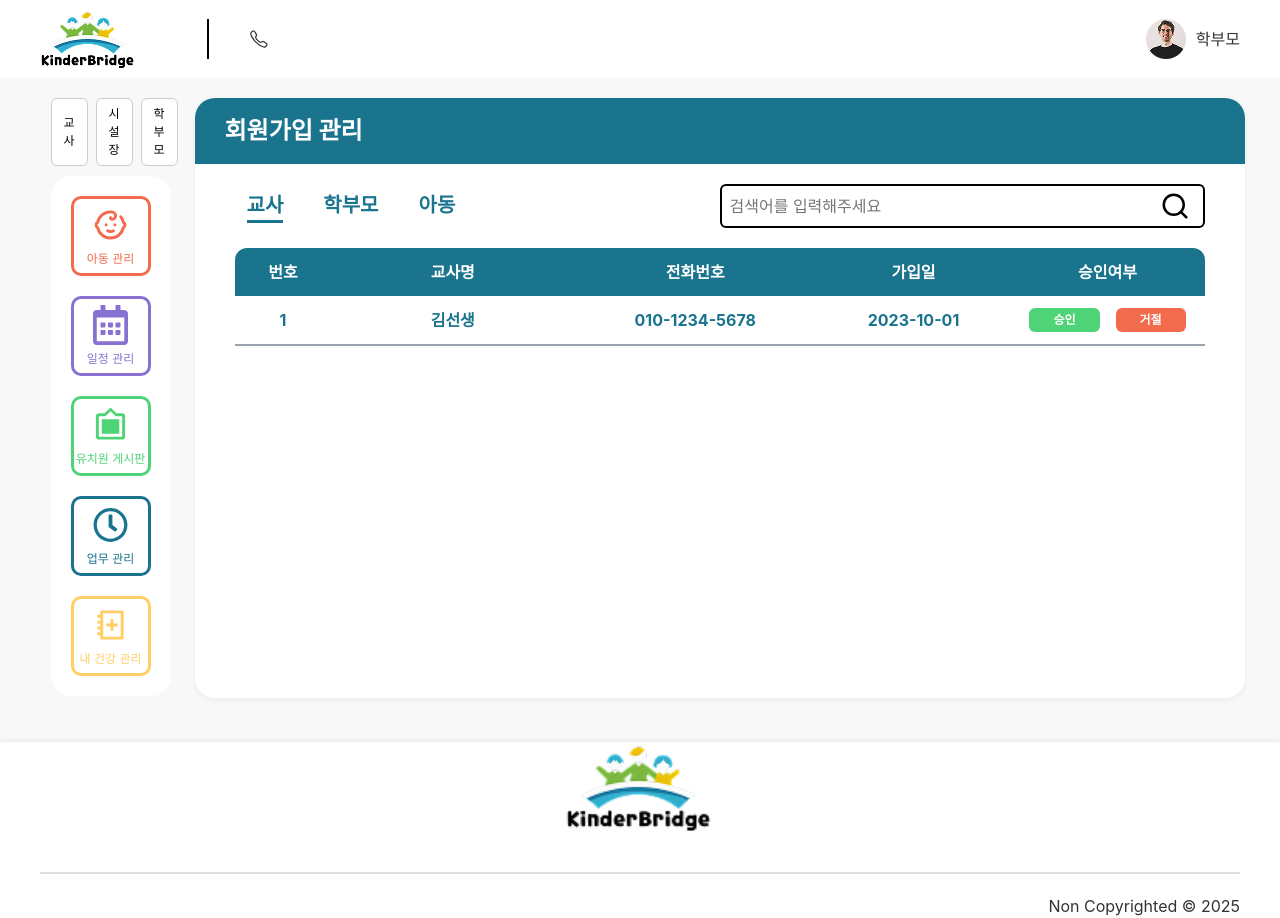
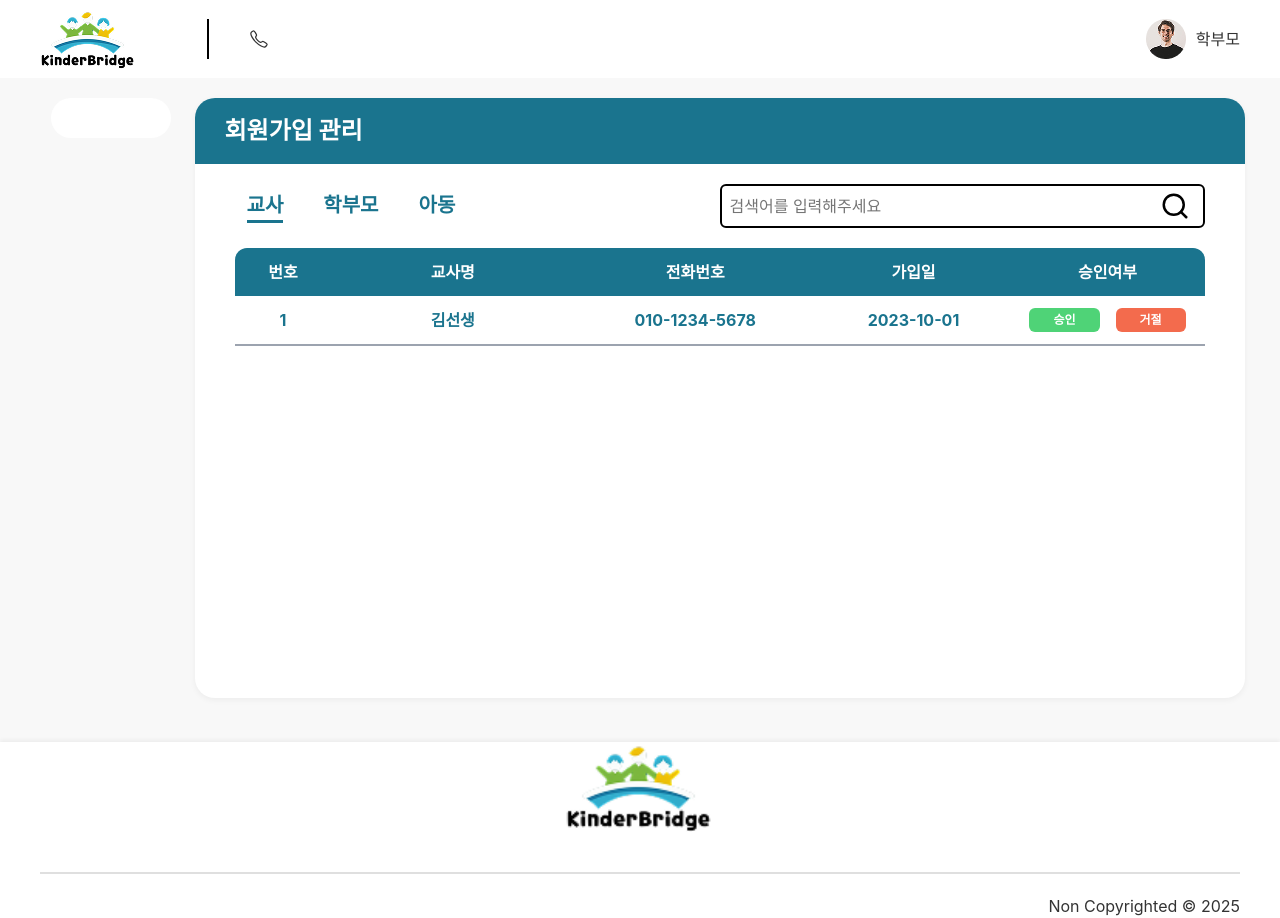
Before and after one commit to parkjimin0817/100toBack, a React (Vite) app in the folder front/: page /approvalList in a window 1280 px wide. Built offline with nearby package versions, Linux system fonts and the light colour scheme.

Commit message:
refactor : 사이드바 권한 별로 다르게

```diff
--- a/front/src/components/Common/Header.jsx
+++ b/front/src/components/Common/Header.jsx
@@ -6,9 +6,8 @@ import { IoCallOutline } from 'react-icons/io5';
 import { useNavigate } from 'react-router-dom';
 import useLoginStore from '../../store/loginStore';
 
-const Header = () => {
+const Header = ({ member }) => {
   //헤더 정보
-  const { member } = useLoginStore();
   const name = member?.memberName;
   let type = '';
   if (member?.memberType === 'TEACHER') {
--- a/front/src/components/Common/Layout.jsx
+++ b/front/src/components/Common/Layout.jsx
@@ -5,23 +5,22 @@ import Footer from './Footer';
 import SideBar from './Sidebar';
 import { Outlet } from 'react-router-dom';
 import { useState } from 'react';
+import useLoginStore from '../../store/loginStore';
 
 const Layout = () => {
-  const [role, setRole] = useState('teacher');
+  const { member } = useLoginStore();
+  const type = member?.memberType;
+  console.log(type);
+
   return (
     <>
       <HeaderWrapper>
-        <Header />
+        <Header member={member} />
       </HeaderWrapper>
 
       <MainWrapper>
         <SideBarWrapper>
-          <RoleButtons>
-            <button onClick={() => setRole('teacher')}>교사</button>
-            <button onClick={() => setRole('manager')}>시설장</button>
-            <button onClick={() => setRole('parent')}>학부모</button>
-          </RoleButtons>
-          <SideBar role={role} />
+          <SideBar type={type} />
         </SideBarWrapper>
 
         <ContentWrapper>
--- a/front/src/components/Common/Sidebar.jsx
+++ b/front/src/components/Common/Sidebar.jsx
@@ -1,22 +1,22 @@
 import React, { useRef, useState } from 'react';
 import styled from 'styled-components';
 
-const SideBar = ({ role }) => {
+const SideBar = ({ type }) => {
   const [isExpanded, setIsExpanded] = useState(false);
   const [openMenus, setOpenMenus] = useState({});
   const sidebarRef = useRef(null);
+
+  const sidebarByType = {
+    TEACHER: teacherSidebar,
+    MANAGER: managerSidebar,
+    PARENT: parentSidebar,
+  };
 
   const handleMenuToggle = (menuId) => {
     setOpenMenus((prev) => ({ ...prev, [menuId]: !prev[menuId] }));
   };
 
-  const sidebarByRole = {
-    teacher: teacherSidebar,
-    manager: managerSidebar,
-    parent: parentSidebar,
-  };
-
-  const sidebarMenus = sidebarByRole[role] || [];
+  const sidebarMenus = sidebarByType[type] || [];
 
   return (
     <SidebarContainer
@@ -71,6 +71,7 @@ import { RiHealthBookLine } from 'react-icons/ri';
 import { NavLink } from 'react-router-dom';
 import { IoPeopleOutline } from 'react-icons/io5';
 import { FaSchoolFlag } from 'react-icons/fa6';
+import useLoginStore from '../../store/loginStore';
 
 const teacherSidebar = [
   {
```
